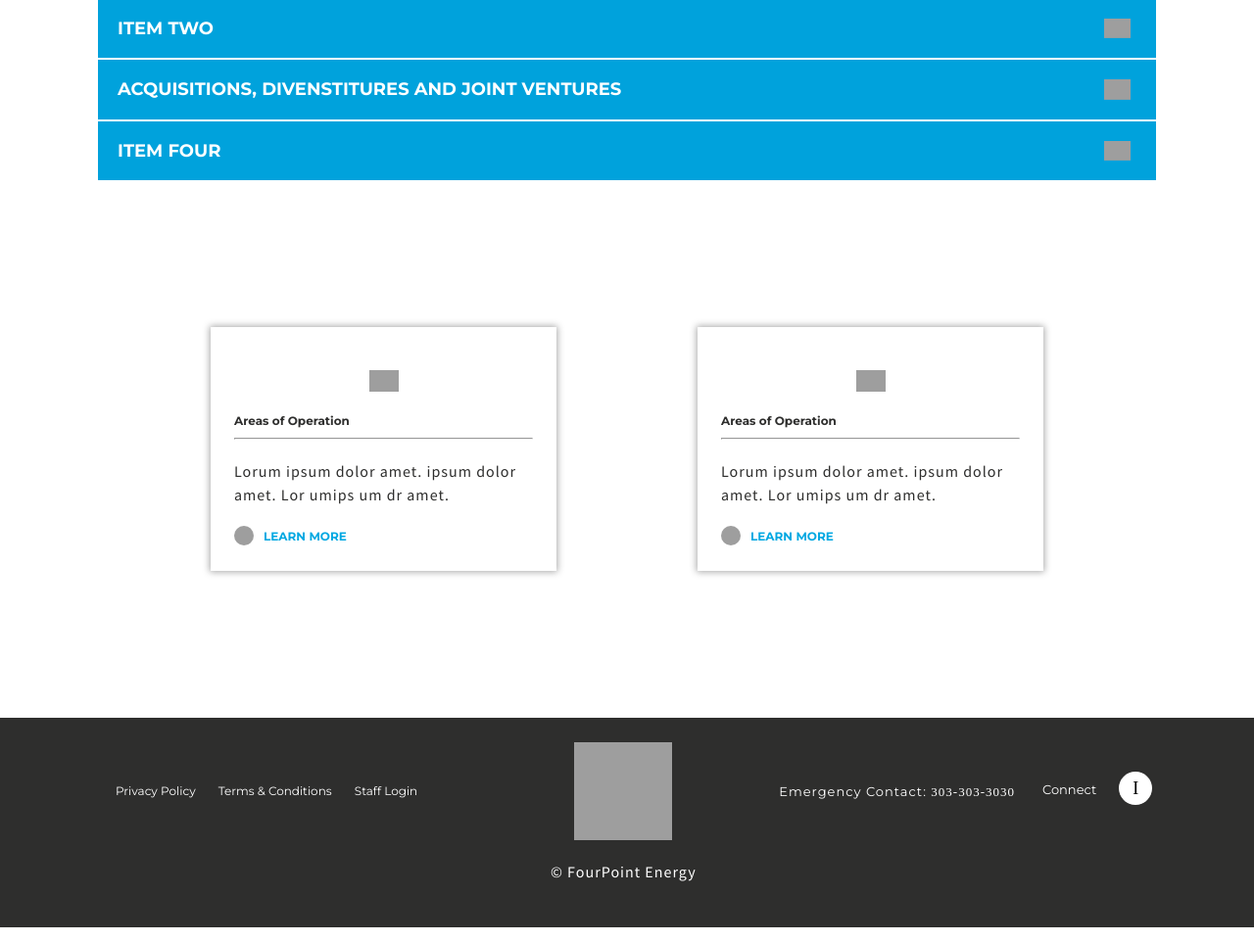
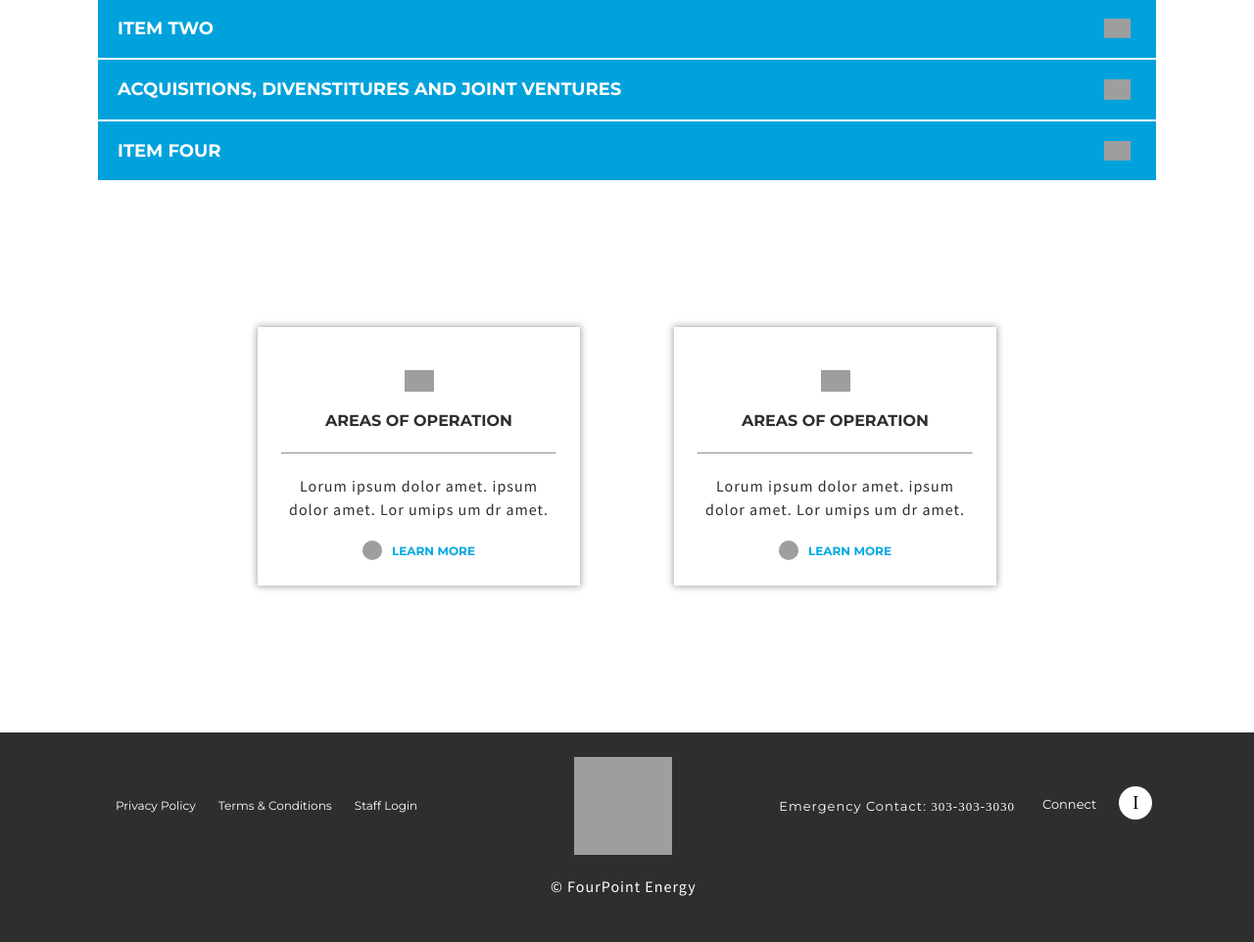
Before and after one commit to KarshHagan/Fourpoint-Energy-Website, a PHP site: page /2017-business-strategy/index.php in a window 1280 px wide. Shown: the part 1468-2430 px from the top of the page at 98% size. Run offline with PHP 8.4, Linux system fonts and the light colour scheme; some libraries are stand-ins or nearby versions; some web fonts are replaced; grey boxes are pictures that could not be loaded.

Commit message:
pre-footer done

```diff
--- a/assets/css/style.css
+++ b/assets/css/style.css
@@ -428,17 +428,22 @@ nav {
 
 .pre-footer {
   display: table;
-  margin-bottom: 100px; }
+  margin: 0 auto 70px;
+  width: 100%; }
+
+.box {
+  text-align: center;
+  margin-bottom: 30px; }
   @media (min-width: 768px) {
-    .pre-footer {
-      margin-left: -6em;
-      margin-right: -6em; } }
-
-@media (min-width: 768px) {
-  .box {
-    width: 50%;
-    float: left;
-    padding: 0 6em; } }
+    .box {
+      width: 50%;
+      float: left;
+      padding: 0 4em; } }
+  .box h4 {
+    text-align: center;
+    text-transform: uppercase;
+    margin-bottom: 21px;
+    font-size: 16px; }
 
 .box-inner {
   padding: 2em; }
@@ -462,10 +467,10 @@ nav {
   position: relative;
   font-weight: 700;
   line-height: 22px;
-  display: block;
-  -webkit-transition: color 0.3 ease;
-  -moz-transition: color 0.3 ease;
-  transition: color 0.3 ease; }
+  display: inline-block;
+  -webkit-transition: all 0.3 ease;
+  -moz-transition: all 0.3 ease;
+  transition: all 0.3 ease; }
   .text-arrow-link:before {
     content: '';
     position: absolute;
@@ -473,11 +478,17 @@ nav {
     height: 20px;
     left: 0;
     top: 0px;
+    background-image: url(https://fourpointenergy.com/wp-content/uploads/2016/04/btn_arrows.png);
+    background-color: #00a8e2;
+    background-repeat: no-repeat;
     -webkit-transition: all 0.3 ease;
     -moz-transition: all 0.3 ease;
     transition: all 0.3 ease;
-    background: #00a8e2 url(https://fourpointenergy.com/wp-content/uploads/2016/04/btn_arrows.png) no-repeat center center;
     border-radius: 50%; }
+  .text-arrow-link:hover {
+    color: #ffc20e; }
+    .text-arrow-link:hover:before {
+      background-color: #ffc20e; }
 
 footer {
   background: #2e2e2d;
```
Also changed, not shown: assets/sass/regions/_footer.scss (+27 -15 lines).
